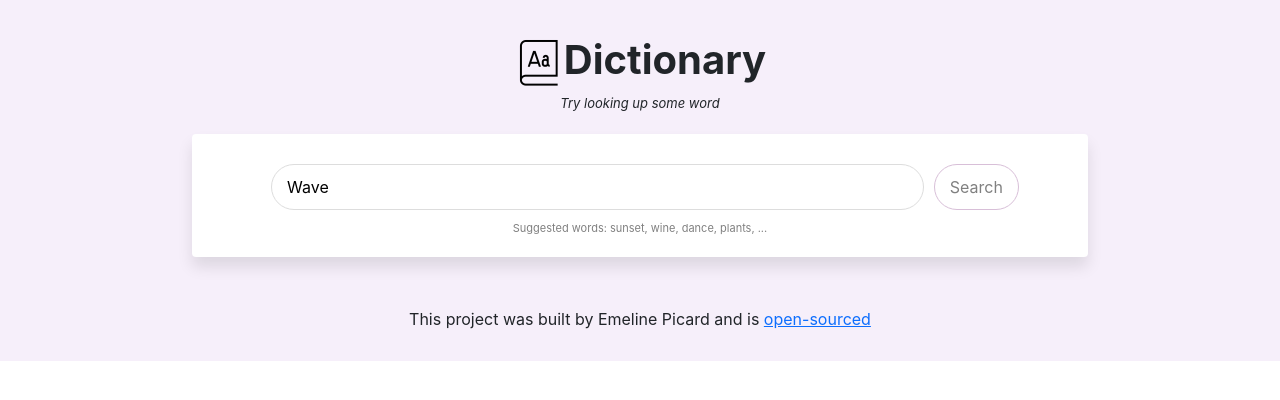
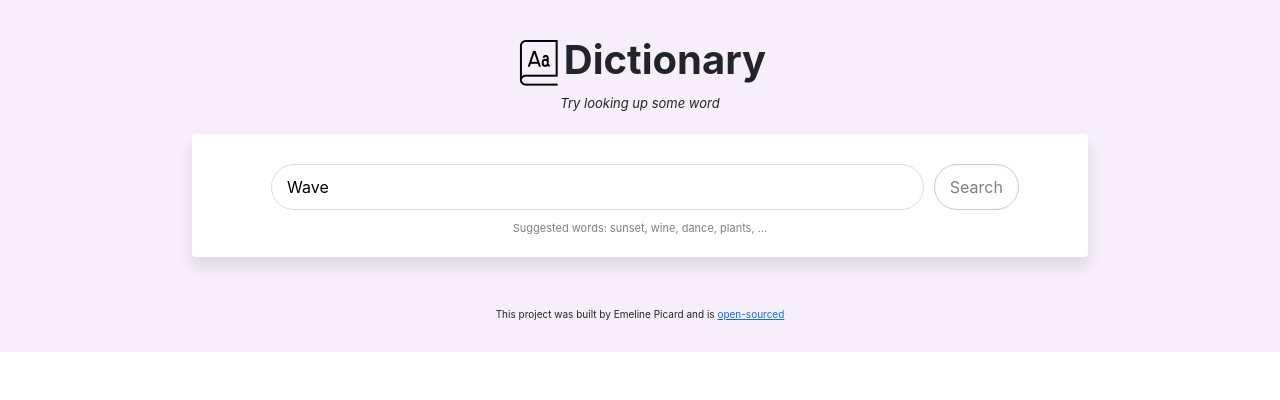
Before and after one commit to emepica/dictionary-react, a React (Create React App) app: page / in a window 1280 px wide. Shown: the top 400 px of the page. Built offline with nearby package versions, Linux system fonts and the light colour scheme; no server answers.

Commit message:
Footer resized

```diff
--- a/src/App.css
+++ b/src/App.css
@@ -22,6 +22,9 @@ header, footer{
   font-size: 13px;
   font-style: italic;
 }
+footer{
+  font-size: 10px;
+}
 @media (max-width: 700px) {
   .element-to-hide {
     display: none;
```
